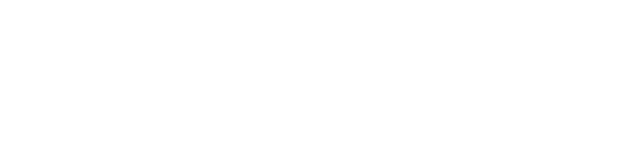
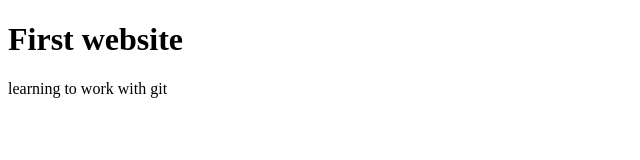
Before and after one commit to Mejtus1/Demo, a plain HTML site: page index.html in a window 1280 px wide. Shown: the whole page, without its empty margins (0-640 px from the left). Drawn offline with Linux system fonts and the light colour scheme.

Commit message:
website update

```diff
--- a/index.html
+++ b/index.html
@@ -1,8 +1,8 @@
 <!DOCTYPE html>
 
-<h1></h1>
+<h1>First website</h1>
 
 <div>
-
+learning to work with git
 </div>
 </html>
```
